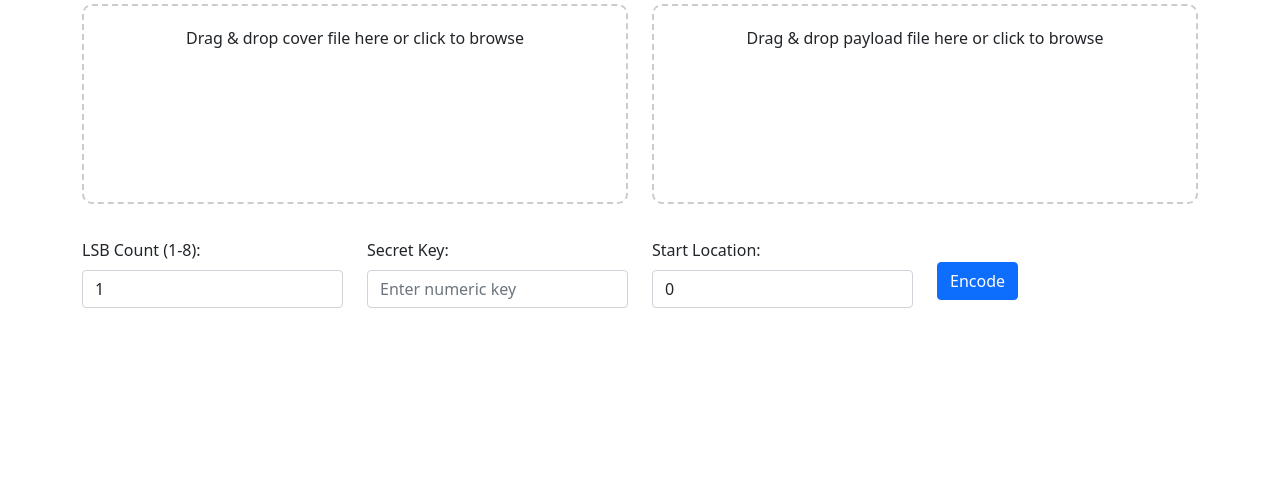
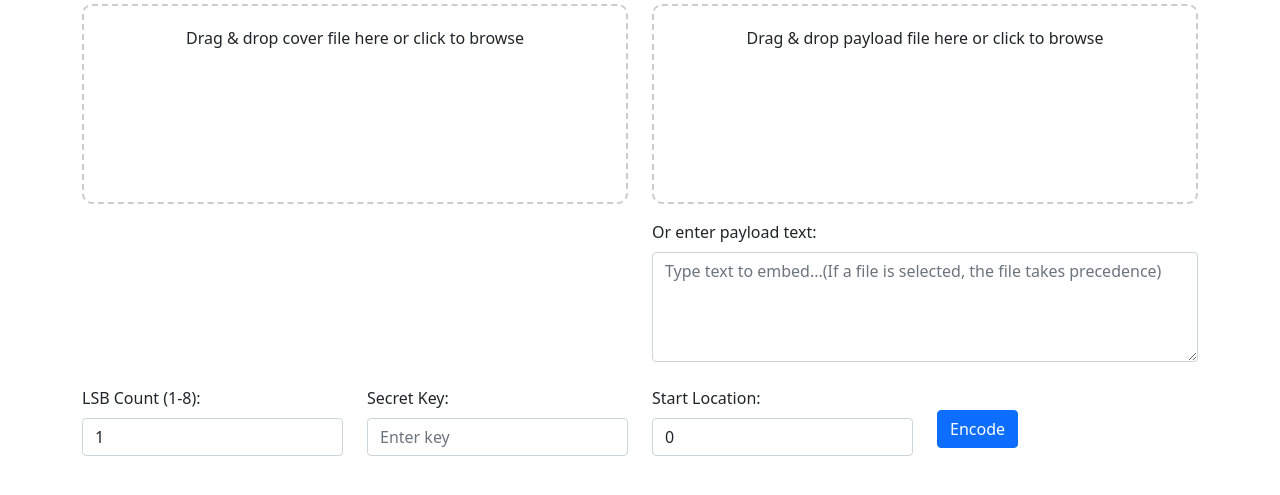
Before and after one commit to tehhanyi/INF2005-G8-ACW1, a Flask app: page / in a window 1280 px wide. Shown: the part 221-716 px from the top of the page. Run offline with Flask 2, Linux system fonts and the light colour scheme; some libraries are stand-ins or nearby versions.

Commit message:
Enhance steganography functionality: support inline text payloads, improve key handling, and update UI for better user experience

```diff
--- a/flaskr/app.py
+++ b/flaskr/app.py
@@ -1,6 +1,9 @@
 from flask import Flask, request, render_template, send_from_directory, jsonify, url_for
 from werkzeug.utils import secure_filename
 import os
+import uuid
+import shutil
+import uuid
 
 # Import your custom modules using absolute imports
 from modules.image_stego import encode_image, decode_image, calculate_image_capacity
@@ -27,7 +30,8 @@ def encode():
     try:
         # Get form data
         cover_file = request.files['cover_file']
-        payload_file = request.files['payload_file']
+        payload_file = request.files.get('payload_file')
+        payload_text = request.form.get('payload_text', '')
         key = request.form['key']
         lsb_count = int(request.form['lsb_count'])
         start_location = request.form.get('start_location', '0')
@@ -38,13 +42,21 @@ def encode():
 
         # Save uploaded files
         cover_filename = secure_filename(cover_file.filename)
-        payload_filename = secure_filename(payload_file.filename)
+        cover_path = os.path.join(app.config['UPLOAD_FOLDER'], cover_filename)
+        cover_file.save(cover_path)
 
-        cover_path = os.path.join(app.config['UPLOAD_FOLDER'], cover_filename)
-        payload_path = os.path.join(app.config['UPLOAD_FOLDER'], payload_filename)
-
-        cover_file.save(cover_path)
-        payload_file.save(payload_path)
+        # Determine payload source (file or inline text)
+        if payload_file and getattr(payload_file, 'filename', ''):
+            payload_filename = secure_filename(payload_file.filename)
+            payload_path = os.path.join(app.config['UPLOAD_FOLDER'], payload_filename)
+            payload_file.save(payload_path)
+        elif payload_text:
+            payload_filename = f"payload_text_{uuid.uuid4().hex}.txt"
+            payload_path = os.path.join(app.config['UPLOAD_FOLDER'], payload_filename)
+            with open(payload_path, 'w', encoding='utf-8') as f:
+                f.write(payload_text)
+        else:
+            return jsonify({'error': 'No payload provided. Upload a file or enter text.'}), 400
 
         # Determine file type and call appropriate encoding function
         file_ext = cover_filename.lower().split('.')[-1]
@@ -56,10 +68,19 @@ def encode():
         else:
             return jsonify({'error': 'Unsupported file format'}), 400
 
-        # Add download URL if stego file was generated
+        # Move stego output into downloads and add download URL
         if isinstance(result, dict) and result.get('stego_path'):
-            stego_filename = os.path.basename(result['stego_path'])
-            result['stego_url'] = url_for('download_upload_file', filename=stego_filename)
+            src_path = result['stego_path']
+            stego_filename = os.path.basename(src_path)
+            dst_path = os.path.join(app.config['DOWNLOAD_FOLDER'], stego_filename)
+            try:
+                if os.path.abspath(src_path) != os.path.abspath(dst_path):
+                    shutil.move(src_path, dst_path)
+                result['stego_path'] = dst_path
+            except Exception:
+                # If move fails, keep original path
+                dst_path = src_path
+            result['stego_url'] = url_for('download_download_file', filename=os.path.basename(dst_path))
 
         return jsonify(result)
 
@@ -96,8 +117,16 @@ def decode():
 
         # Add download URL for extracted payload
         if isinstance(result, dict) and result.get('payload_path'):
-            payload_filename = os.path.basename(result['payload_path'])
-            result['payload_url'] = url_for('download_upload_file', filename=payload_filename)
+            src_path = result['payload_path']
+            payload_filename = os.path.basename(src_path)
+            dst_path = os.path.join(app.config['DOWNLOAD_FOLDER'], payload_filename)
+            try:
+                if os.path.abspath(src_path) != os.path.abspath(dst_path):
+                    shutil.move(src_path, dst_path)
+                result['payload_path'] = dst_path
+            except Exception:
+                dst_path = src_path
+            result['payload_url'] = url_for('download_download_file', filename=os.path.basename(dst_path))
 
         return jsonify(result)
     except Exception as e:
@@ -119,18 +148,22 @@ def calculate_capacity():
     try:
         cover_file = request.files['cover_file']
         lsb_count = int(request.form['lsb_count'])
+        start_location = int(request.form.get('start_location', '0')) if 'start_location' in request.form else 0
 
         # Calculate capacity based on file type
         file_ext = cover_file.filename.lower().split('.')[-1]
 
         if file_ext in ['png', 'bmp', 'gif']:
-            capacity = calculate_image_capacity(cover_file, lsb_count)
+            total_bytes = calculate_image_capacity(cover_file, lsb_count)
         elif file_ext in ['wav', 'pcm']:
-            capacity = calculate_audio_capacity(cover_file, lsb_count)
+            total_bytes = calculate_audio_capacity(cover_file, lsb_count)
         else:
             return jsonify({'error': 'Unsupported file format'}), 400
-
-        return jsonify({'capacity_bytes': capacity})
+        # Adjust for start_location in bit slots
+        total_bits = max(0, int(total_bytes) * 8)
+        adjusted_bits = max(0, total_bits - max(0, int(start_location)))
+        capacity = adjusted_bits // 8
+        return jsonify({'capacity_bytes': capacity, 'start_location': start_location})
 
     except Exception as e:
         return jsonify({'error': str(e)}), 500
--- a/flaskr/static/js/main.js
+++ b/flaskr/static/js/main.js
@@ -16,6 +16,7 @@
 
   const coverInput = byId('coverFile');
   const payloadInput = byId('payloadFile');
+  const payloadText = byId('payloadText');
   const stegoInput = byId('stegoFile');
 
   const lsbCount = byId('lsbCount');
@@ -91,13 +92,15 @@
     capInfo.textContent = '';
     const f = coverInput.files && coverInput.files[0];
     const lsb = parseInt(lsbCount.value || '1', 10);
+    const start = parseInt(startInput.value || '0', 10);
     if (!f || !lsb) return;
     const fd = new FormData();
     fd.append('cover_file', f);
     fd.append('lsb_count', String(lsb));
+    fd.append('start_location', String(start));
     try {
       const data = await postForm('/calculate_capacity', fd);
-      capInfo.textContent = `Capacity: ${fmtBytes(data.capacity_bytes)} (${data.capacity_bytes} bytes)`;
+      capInfo.textContent = `Capacity (after start offset): ${fmtBytes(data.capacity_bytes)} (${data.capacity_bytes} bytes)`;
     } catch (err) {
       capInfo.textContent = `Capacity error: ${JSON.stringify(err)}`;
     }
@@ -108,14 +111,20 @@
     encodeResults.textContent = '';
     const cover = coverInput.files && coverInput.files[0];
     const payload = payloadInput.files && payloadInput.files[0];
+    const payloadTextVal = (payloadText && payloadText.value) ? payloadText.value.trim() : '';
     const key = keyInput.value.trim();
     const lsb = parseInt(lsbCount.value || '1', 10);
     const start = parseInt(startInput.value || '0', 10);
-    if (!cover || !payload) { encodeResults.textContent = 'Please select cover and payload files.'; return; }
-    if (!key) { encodeResults.textContent = 'Please enter a numeric key.'; return; }
+    if (!cover) { encodeResults.textContent = 'Please select a cover file.'; return; }
+    if (!payload && !payloadTextVal) { encodeResults.textContent = 'Please select a payload file or enter payload text.'; return; }
+    if (!key) { encodeResults.textContent = 'Please enter a key.'; return; }
     const fd = new FormData();
     fd.append('cover_file', cover);
-    fd.append('payload_file', payload);
+    if (payload) {
+      fd.append('payload_file', payload);
+    } else if (payloadTextVal) {
+      fd.append('payload_text', payloadTextVal);
+    }
     fd.append('key', key);
     fd.append('lsb_count', String(lsb));
     fd.append('start_location', String(start));
@@ -140,7 +149,7 @@
     const lsb = parseInt(decodeLsb.value || '1', 10);
     const start = parseInt(decodeStart.value || '0', 10);
     if (!stego) { decodeResults.textContent = 'Please select a stego file.'; return; }
-    if (!key) { decodeResults.textContent = 'Please enter a numeric key.'; return; }
+    if (!key) { decodeResults.textContent = 'Please enter a key.'; return; }
     const fd = new FormData();
     fd.append('stego_file', stego);
     fd.append('key', key);
@@ -165,6 +174,7 @@
   setZoneHandlers(stegoDrop, stegoInput, stegoInfo);
 
   lsbCount && lsbCount.addEventListener('change', triggerCapacity);
+  startInput && startInput.addEventListener('change', triggerCapacity);
   encodeBtn && encodeBtn.addEventListener('click', onEncode);
   decodeBtn && decodeBtn.addEventListener('click', onDecode);
 })();
--- a/flaskr/templates/index.html
+++ b/flaskr/templates/index.html
@@ -44,7 +44,7 @@
                         <h4>Cover Object</h4>
                         <div class="drop-zone" id="coverDropZone">
                             <p>Drag & drop cover file here or click to browse</p>
-                            <input type="file" id="coverFile" accept=".png,.bmp,.wav" style="display: none;">
+                            <input type="file" id="coverFile" accept=".png,.bmp,.gif,.wav" style="display: none;">
                         </div>
                         <div id="coverInfo"></div>
                     </div>
@@ -55,6 +55,10 @@
                             <input type="file" id="payloadFile" style="display: none;">
                         </div>
                         <div id="payloadInfo"></div>
+                        <div class="mt-3">
+                            <label for="payloadText" class="form-label">Or enter payload text:</label>
+                            <textarea class="form-control" id="payloadText" rows="4" placeholder="Type text to embed...(If a file is selected, the file takes precedence)"></textarea>
+                        </div>
                     </div>
                 </div>
 
@@ -66,7 +70,7 @@
                     </div>
                     <div class="col-md-3">
                         <label for="secretKey" class="form-label">Secret Key:</label>
-                        <input type="number" class="form-control" id="secretKey" placeholder="Enter numeric key">
+                        <input type="text" class="form-control" id="secretKey" placeholder="Enter key">
                     </div>
                     <div class="col-md-3">
                         <label for="startLocation" class="form-label">Start Location:</label>
@@ -91,7 +95,7 @@
                         <h4>Stego Object</h4>
                         <div class="drop-zone" id="stegoDropZone">
                             <p>Drag & drop stego file here or click to browse</p>
-                            <input type="file" id="stegoFile" accept=".png,.bmp,.wav" style="display: none;">
+                            <input type="file" id="stegoFile" accept=".png,.bmp,.gif,.wav" style="display: none;">
                         </div>
                         <div id="stegoInfo"></div>
                     </div>
@@ -103,7 +107,7 @@
                             </div>
                             <div class="col-md-4">
                                 <label for="decodeKey" class="form-label">Secret Key:</label>
-                                <input type="number" class="form-control" id="decodeKey" placeholder="Enter key">
+                                <input type="text" class="form-control" id="decodeKey" placeholder="Enter key (case-insensitive)">
                             </div>
                             <div class="col-md-4">
                                 <label for="decodeStartLocation" class="form-label">Start Location:</label>
```
Also changed, not shown: flaskr/modules/audio_stego.py (+5 -3 lines), flaskr/modules/image_stego.py (+26 -13 lines), flaskr/modules/key_manager.py (+26 -15 lines), 1 other file.
